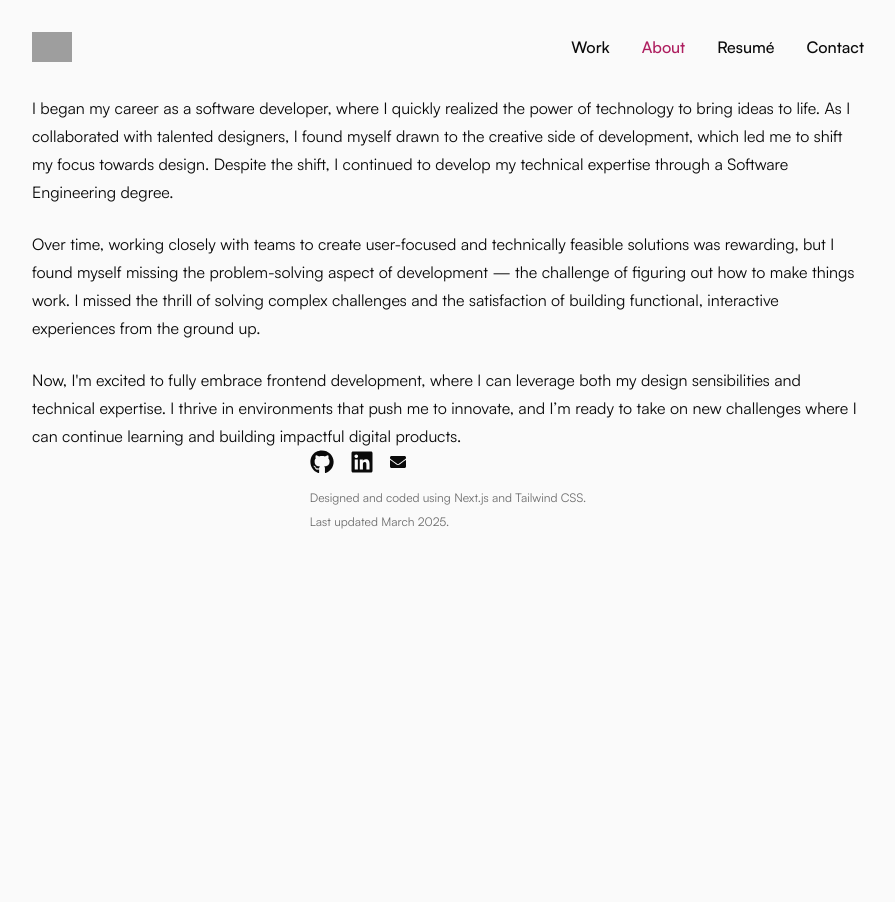
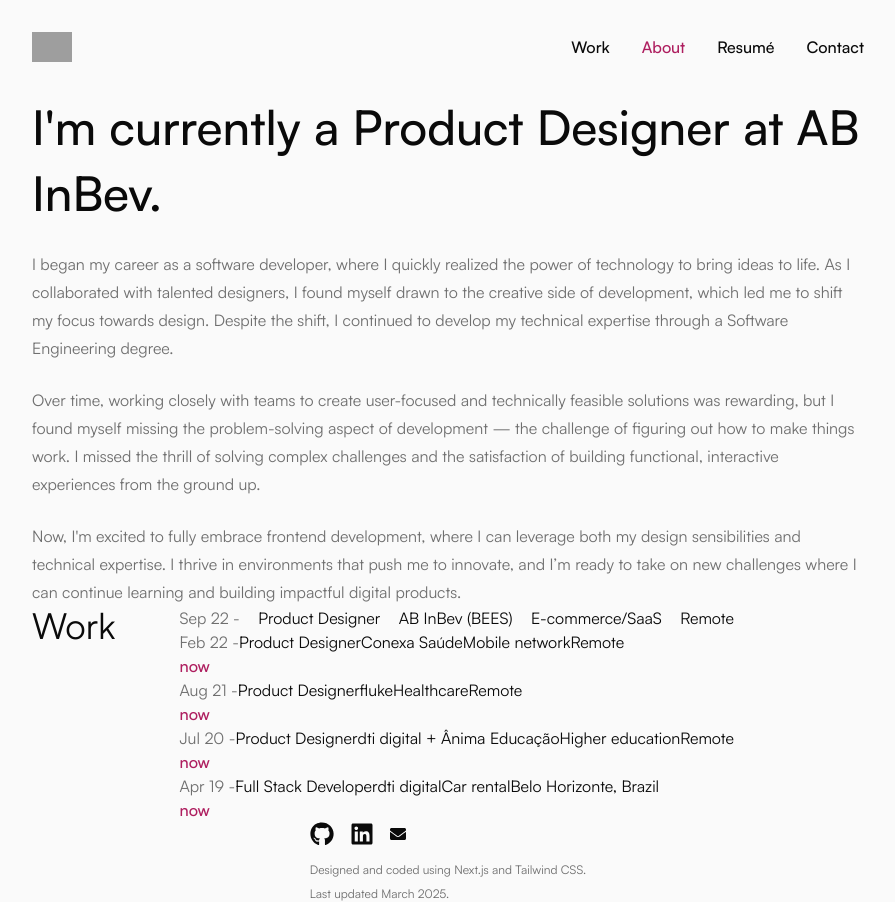
Before and after one commit to luccaromaniello/portfolio, a Next.js app: page /about in a window 1280 px wide. Shown: the whole page, without its empty margins (192-1087 px from the left). Before the commit the page ends 800 px from the top, so only its background shows below. Built offline with nearby package versions, Linux system fonts and the light colour scheme; grey boxes are pictures that could not be loaded.

Commit message:
Add base structure for work experiences in about page

```diff
--- a/src/app/about/page.tsx
+++ b/src/app/about/page.tsx
@@ -1,10 +1,27 @@
+import WorkItem from "@/components/WorkItem";
+
 const About = () => {
   return (
-    <div className="flex flex-col gap-6 text-base/7">
-      <p>I began my career as a software developer, where I quickly realized the power of technology to bring ideas to life. As I collaborated with talented designers, I found myself drawn to the creative side of development, which led me to shift my focus towards design. Despite the shift, I continued to develop my technical expertise through a Software Engineering degree.</p>
-      <p>Over time, working closely with teams to create user-focused and technically feasible solutions was rewarding, but I found myself missing the problem-solving aspect of development — the challenge of figuring out how to make things work. I missed the thrill of solving complex challenges and the satisfaction of building functional, interactive experiences from the ground up.</p>
-      <p>Now, I&apos;m excited to fully embrace frontend development, where I can leverage both my design sensibilities and technical expertise. I thrive in environments that push me to innovate, and I’m ready to take on new challenges where I can continue learning and building impactful digital products.</p>
-  </div>
+    <>
+      <div className="flex flex-col gap-6 text-base/7">
+        <h1 className="text-3xl sm:text-5xl leading-tight sm:leading-snug font-medium">I&apos;m currently a Product Designer at AB InBev.</h1>
+        <div className="flex flex-col gap-6 text-content-secondary">
+          <p>I began my career as a software developer, where I quickly realized the power of technology to bring ideas to life. As I collaborated with talented designers, I found myself drawn to the creative side of development, which led me to shift my focus towards design. Despite the shift, I continued to develop my technical expertise through a Software Engineering degree.</p>
+          <p>Over time, working closely with teams to create user-focused and technically feasible solutions was rewarding, but I found myself missing the problem-solving aspect of development — the challenge of figuring out how to make things work. I missed the thrill of solving complex challenges and the satisfaction of building functional, interactive experiences from the ground up.</p>
+          <p>Now, I&apos;m excited to fully embrace frontend development, where I can leverage both my design sensibilities and technical expertise. I thrive in environments that push me to innovate, and I’m ready to take on new challenges where I can continue learning and building impactful digital products.</p>
+        </div>
+      </div>
+      <div className="flex flex-row gap-16">
+        <h2 className="sm:text-4xl">Work</h2>
+        <div className="flex flex-col items-stretch">
+          <WorkItem startDate="Sep 22" role="Product Designer" company="AB InBev (BEES)" sector="E-commerce/SaaS" location="Remote" current={true}/>
+          <WorkItem startDate="Feb 22" endDate="Sep 22" role="Product Designer" company="Conexa Saúde" sector="Mobile network" location="Remote" current={false}/>
+          <WorkItem startDate="Aug 21" endDate="Feb 22" role="Product Designer" company="fluke" sector="Healthcare" location="Remote" current={false}/>
+          <WorkItem startDate="Jul 20" endDate="Aug 21" role="Product Designer" company="dti digital + Ânima Educação" sector="Higher education" location="Remote" current={false}/>
+          <WorkItem startDate="Apr 19" endDate="Jul 20" role="Full Stack Developer" company="dti digital" sector="Car rental" location="Belo Horizonte, Brazil" current={false}/>
+        </div>
+      </div>
+    </>
   )
 };
 
--- /dev/null
+++ b/src/components/WorkItem/index.tsx
@@ -0,0 +1,25 @@
+interface WorkItemProps {
+  startDate: string,
+  endDate?: string,
+  role: string,
+  company: string,
+  sector: string,
+  location: string,
+  current: boolean,
+}
+
+const WorkItem = ({ startDate, endDate, role, company, sector, location, current }: WorkItemProps) => {
+  return (
+    <div className={`flex flex-row justify-between${!current ? 'border-t': ''}`}>
+      <p className="text-content-secondary">
+        {startDate} - {current ? <p>{endDate}</p> : <p className="text-primary-main font-medium">now</p>}
+      </p>
+      <p>{role}</p>
+      <p>{company}</p>
+      <p>{sector}</p>
+      <p>{location}</p>
+    </div>
+  )
+};
+
+export default WorkItem;
```
